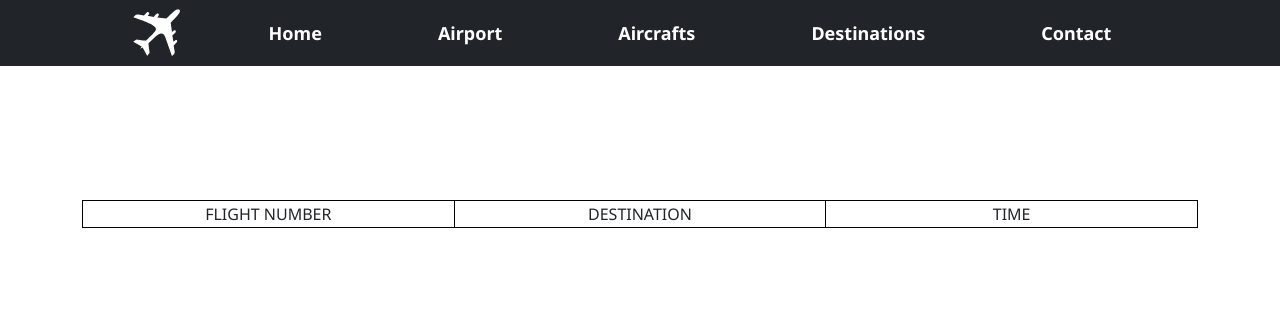
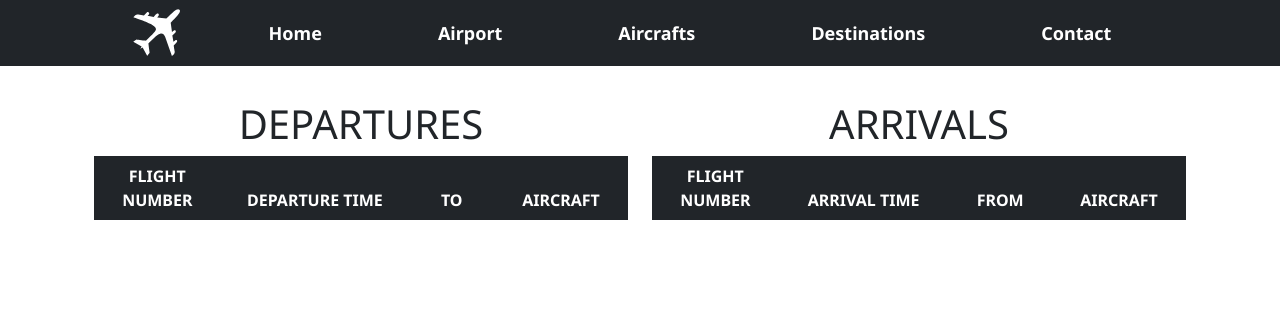
Before and after one commit to jakubpliszka/schiphol-airport-data-project, a Django app: page /airport in a window 1280 px wide. Shown: the top 326 px of the page. Run offline with Django 3.2, Linux system fonts and the light colour scheme; data that the repository does not hold is empty.

Commit message:
Added departures and arrivals sections

```diff
--- a/website_project/static/css/items.css
+++ b/website_project/static/css/items.css
@@ -42,17 +42,16 @@ a.nav-link:hover {
 /* NAVBAR TOP END */
 
 /* MAIN CONTENT BEGIN */
-#main-content {
-    margin-top: 200px;
+.main-content {
+    margin-top: 100px;
+    display: flex;
 }
 
-.main-content-table {
-    width: 100%;
-    table-layout: fixed;
+.td-body, .th-header {
+    text-align: center;
 }
 
-.td-header {
-    border: solid black 1px;
+.main-content-header {
     text-align: center;
 }
 /* MAIN CONTENT END */
--- a/website_project/templates/airport.html
+++ b/website_project/templates/airport.html
@@ -36,32 +36,85 @@
     </nav>
 
     <!-- MAIN CONTENT -->
-        <div id="main-content" class="container">
-            <table class="main-content-table">
+    <div class="container main-content">
+        <div class="container">
+            <h1 class="main-content-header">DEPARTURES</h1>
+            <table class="table main-content-table">
+                <thead class="table-dark">
                     <tr>
-                    <td class="td-header">
+                        <th scope="col" class="th-header col-md-1">
                             FLIGHT NUMBER
-                    </td>
-                    <td class="td-header">
-                        DESTINATION
-                    </td>
-                    <td class="td-header">
-                        TIME
-                    </td>
+                        </th>
+                        <th scope="col" class="th-header col-md-2">
+                            DEPARTURE TIME
+                        </th>
+                        <th scope="col" class="th-header col-md-1">
+                            TO
+                        </th>
+                        <th scope="col" class="th-header col-md-1">
+                            AIRCRAFT
+                        </th>
                     </tr>
-                {% for flight in flights %}
+                </thead>
+                <tbody>
+                    {% for flight in departures %}
                     <tr>
-                    <td class="td-header">
+                        <td class="td-body">
                             {{ flight.flightName }}
                         </td>
-                    <td class="td-header">
+                        <td class="td-body">
+                            {{ flight.scheduleDate }} at {{ flight.scheduleTime }}
                         </td>
-                    <td class="td-header">
-                        {{ flight.scheduleDate }} at {{ flight.scheduleTime }}
+                        <td class="td-body">
+                            {{ flight.flightDirection }}
+                        </td>
+                        <td class="td-body">
+                            {{ flight.aircraftType }}
                         </td>
                     </tr>
                     {% endfor %}
+                </tbody>
             </table>
         </div>
-
+        <div class="container">
+            <h1 class="main-content-header">ARRIVALS</h1>
+            <table class="table main-content-table">
+                <thead class="table-dark">
+                    <tr>
+                        <th scope="col" class="th-header col-md-1">
+                            FLIGHT NUMBER
+                        </th>
+                        <th scope="col" class="th-header col-md-2">
+                            ARRIVAL TIME
+                        </th>
+                        <th scope="col" class="th-header col-md-1">
+                            FROM
+                        </th>
+                        <th scope="col" class="th-header col-md-1">
+                            AIRCRAFT
+                        </th>
+                    </tr>
+                </thead>
+                <tbody>
+                    {% for flight in arrivals %}
+                    <tr>
+                        <td class="td-body">
+                            {{ flight.flightName }}
+                        </td>
+                        <td class="td-body">
+                            {{ flight.scheduleDate }} at {{ flight.scheduleTime }}
+                        </td>
+                        <td class="td-body">
+                            {{ flight.flightDirection }}
+                        </td>
+                        <td class="td-body">
+                            {{ flight.aircraftType }}
+                        </td>
+                    </tr>
+                    {% endfor %}
+                </tbody>
+            </table>
+        </div>
+    </div>
+</body>
 </html>
--- a/website_project/views.py
+++ b/website_project/views.py
@@ -3,7 +3,11 @@ from django.http import HttpResponse
 
 import requests
 
+APP_ID = ''
+APP_KEY = ''
 PUBLIC_FLIGHTS_URL = 'https://api.schiphol.nl/public-flights/flights'
+PUBLIC_FLIGHTS_DESTINATIONS_URL = 'https://api.schiphol.nl/public-flights/destinations/'
+PAGE_LIMIT = 5
 
 # Create your views here.
 
@@ -11,8 +15,8 @@ def index(request):
     return render(request, 'index.html')
 
 def airport(request):
-    flights = get_public_flights()
-    return render(request, 'airport.html', {'flights': flights})
+    departures_list, arrivals_list = get_public_flights()
+    return render(request, 'airport.html', {'departures': departures_list, 'arrivals': arrivals_list})
 
 def destinations(request):
     return render(request, 'destinations.html')
@@ -21,20 +25,56 @@ def aircrafts(request):
     return render(request, 'aircrafts.html')
 
 def get_public_flights():
-    app_id = ''
-    app_key = ''
-
-    header = {
+    headers = {
       'accept': 'application/json',
 	  'resourceversion': 'v4',
-      'app_id': app_id,
-	  'app_key': app_key
+      'app_id': APP_ID,
+	  'app_key': APP_KEY
 	}
 
-    response = requests.request('GET', url=PUBLIC_FLIGHTS_URL, headers=header)
-    if response.status_code == 200:
-        flights = response.json()
-    else:
-        flights = {'flights': None}
+    page_number = 0
+    departures_list, arrivals_list = [], []
+    previous_main_flight = ""
 
-    return flights['flights']
+    while True:
+        params = {
+            'page': f'{page_number}'
+        }
+
+        response = requests.get(url=PUBLIC_FLIGHTS_URL, headers=headers, params=params)
+        if response.status_code == 200:
+            flights = response.json()
+            if not flights['flights'] or page_number == PAGE_LIMIT:
+                break
+
+            for flight in flights['flights']:
+                if flight['mainFlight'] == previous_main_flight:
+                    continue
+
+                city_name_from_airport_code_url = PUBLIC_FLIGHTS_DESTINATIONS_URL + (flight['route'])['destinations'][0]
+                response = requests.get(url=city_name_from_airport_code_url, headers=headers)
+
+                city_name_json = response.json()
+                city_name = city_name_json['city']
+
+                temp_dict = {
+                    'flightName': flight['mainFlight'],
+                    'scheduleDate': flight['scheduleDate'],
+                    'scheduleTime': flight['scheduleTime'],
+                    'flightDirection': f"{city_name}",
+                    'aircraftType': (flight['aircraftType'])['iataSub']
+                }
+                if flight['flightDirection'].lower() == "d":
+                    departures_list.append(temp_dict)
+                elif flight['flightDirection'].lower() == "a":
+                    arrivals_list.append(temp_dict)
+                previous_main_flight = flight['mainFlight']
+
+        else:
+            departures_list.append({None})
+            arrivals_list.append({None})
+            break
+
+        page_number += 1
+
+    return departures_list, arrivals_list
```
Lines whose indentation alone changed are shown as unchanged.
